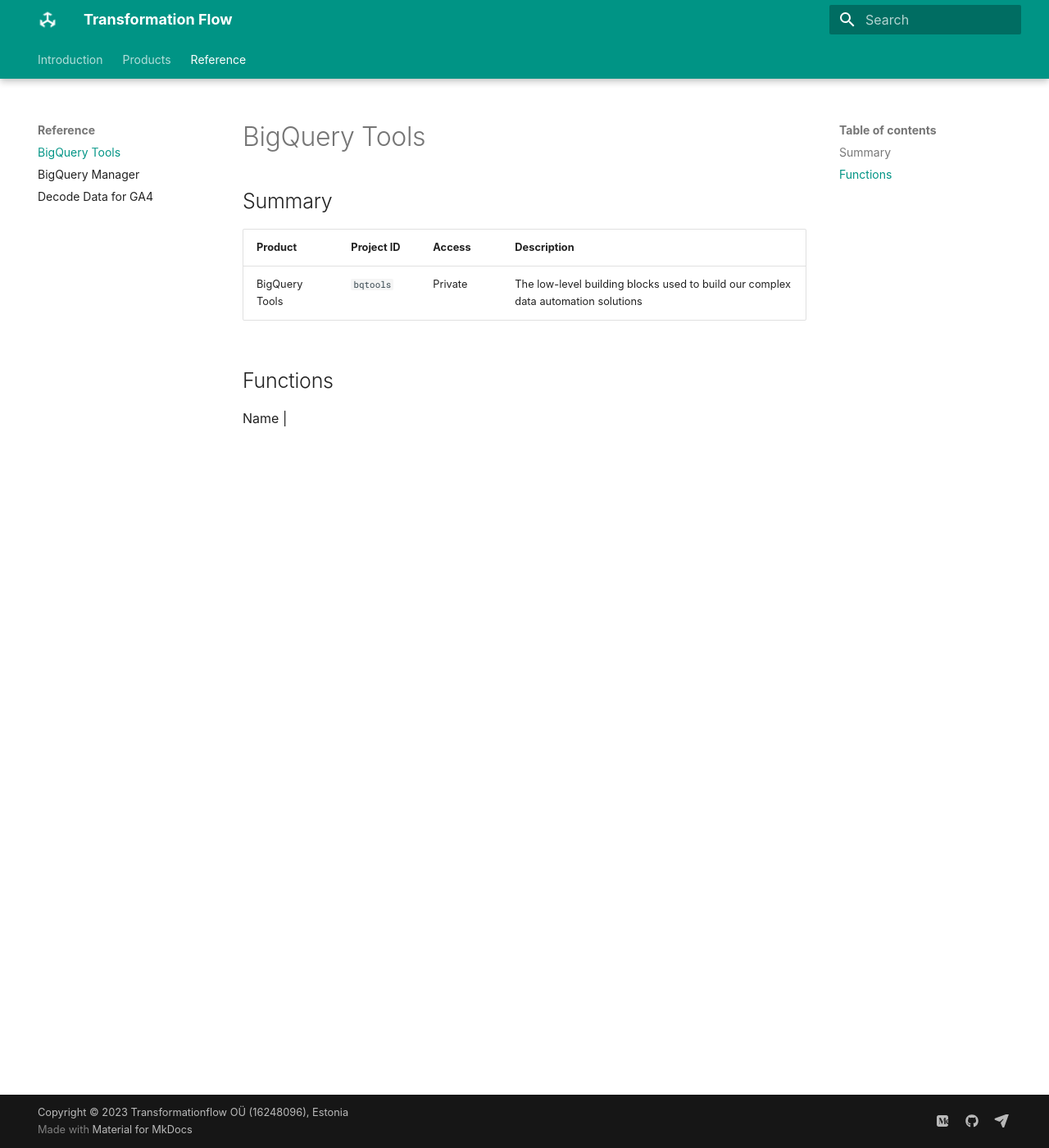
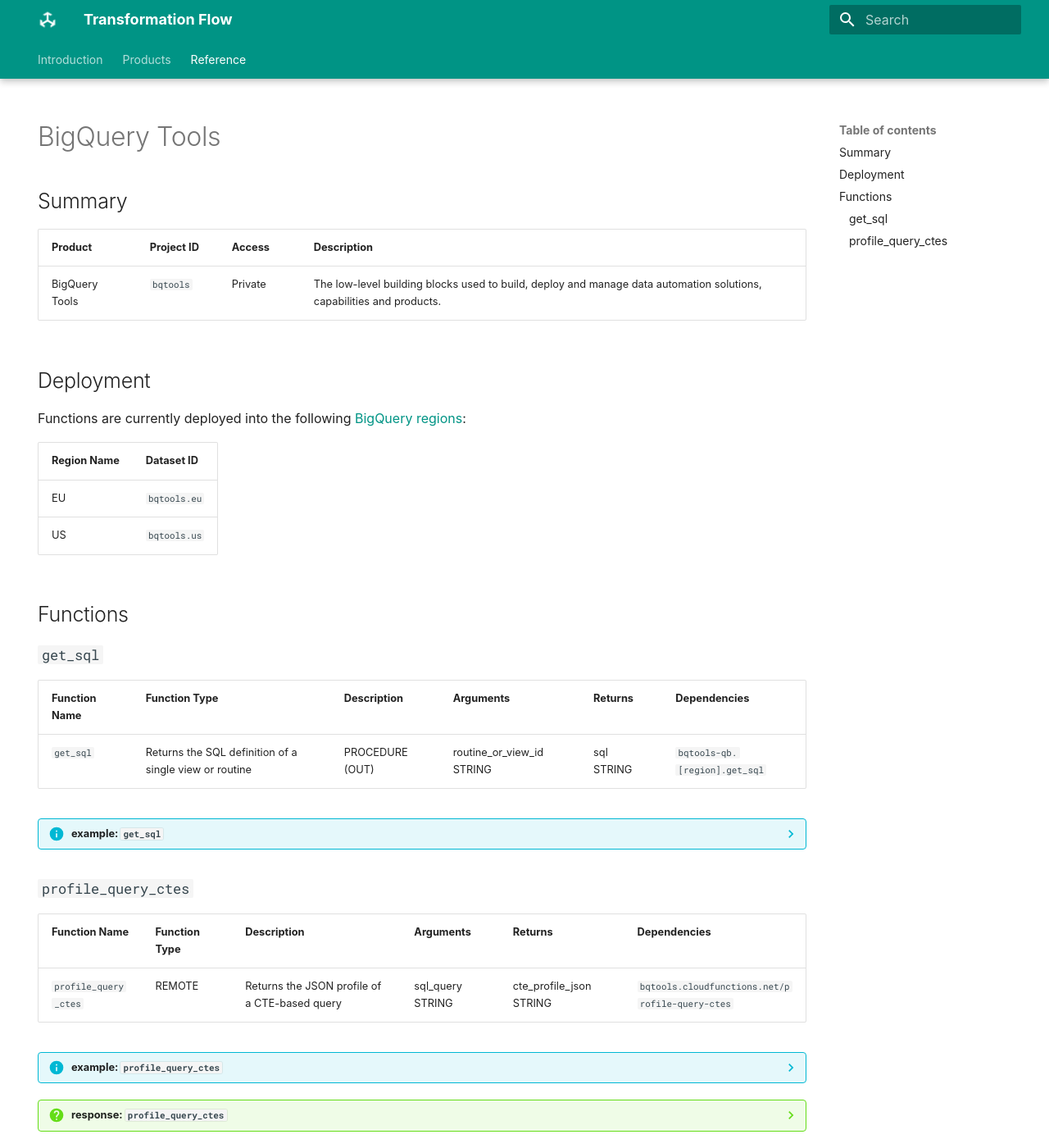
Before and after one commit to transformationflow/transformationflow.github.io, an MkDocs documentation site: the page built from docs/reference/bqtools.md, in a window 1280 px wide and 1400 px high. Shown: the whole window at 82% size. Built offline with MkDocs 1.6.1 and Material for MkDocs 9.7.7, drawn with Linux system fonts in a browser that asks for light colours; some web fonts are replaced; comment, search, counter and statistics services are not loaded.

Commit message:
bqtools update

````diff
--- a/docs/products.md
+++ b/docs/products.md
@@ -3,11 +3,13 @@
   - navigation
 ---
 
-# BigQuery Tools (`bqtools`)
-These functions are the low-level building blocks used to build our complex data automation solutions.
+# `bqtools`
+These functions are the low-level building blocks used to build, deploy and manage our complex data automation solutions.
 
-# BigQuery Manager (`bqmanager`)
-This suite of functions is used to build and deploy tools which support common BigQuery monitoring and management activities.
+# `bqmanager`
+This suite of functions is used to build and deploy tools which support common BigQuery monitoring, management and optimisation activities.
 
-# Decode Data for GA4 (`decodedata-ga4`)
-This product enables Google Analytics 4 users to automatically profile their data, build custom decoders based on stream contents, and deploy these custom decoders and bespoke logic to support modelling and querying GA4 data in BigQuery simply and efficiently. It can also build decoder functions based on the profile of multiple integrated GA4 properties, enabling realiable and robust integration of multiple GA4 properties.
+# `decodedata-ga4`
+This product enables Google Analytics 4 users to automatically profile their data, build custom decoders based on stream contents, and deploy these custom decoders and bespoke logic to support modelling and querying GA4 data in BigQuery simply and efficiently.
+
+It can also build decoder functions based on the profile of multiple integrated GA4 properties, enabling realiable and robust integration of multiple GA4 properties.
--- a/docs/reference/bqtools.md
+++ b/docs/reference/bqtools.md
@@ -1,7 +1,67 @@
+---
+hide:
+  - navigation
+---
+
 # Summary
 Product | Project ID | Access | Description
 -- | -- | -- | --
-BigQuery Tools | `bqtools` | Private | The low-level building blocks used to build our complex data automation solutions
+BigQuery Tools | `bqtools` | Private | The low-level building blocks used to build, deploy and manage data automation solutions, capabilities and products.
+
+
+# Deployment
+Functions are currently deployed into the following [BigQuery regions](https://cloud.google.com/bigquery/docs/locations):
+
+Region Name | Dataset ID
+--- | ---
+EU | `bqtools.eu`
+US | `bqtools.us`
+
 
 # Functions
-Name |
+## `get_sql`
+Function Name | Function Type | Description | Arguments | Returns | Dependencies
+--- | --- | --- | --- | --- | ---
+`get_sql` | Returns the SQL definition of a single view or routine | PROCEDURE (OUT) | routine_or_view_id STRING | sql STRING | `bqtools-qb.[region].get_sql`
+
+??? info "example: `get_sql`"
+    === "EU"
+        ```sql
+        DECLARE sql STRING;
+        CALL bqtools.eu.get_sql(routine_or_view_id, sql);
+        ```
+
+    === "US"
+        ```sql
+        DECLARE sql STRING;
+        CALL bqtools.us.get_sql(routine_or_view_id, sql);
+        ```
+
+## `profile_query_ctes`
+Function Name | Function Type | Description | Arguments | Returns | Dependencies
+--- | --- | --- | --- | --- | ---
+`profile_query_ctes` | REMOTE | Returns the JSON profile of a CTE-based query | sql_query STRING | cte_profile_json STRING | `bqtools.cloudfunctions.net/profile-query-ctes`
+
+??? info "example: `profile_query_ctes`"
+    === "EU"
+        ```sql
+        SELECT PARSE_JSON(bqtools.eu.profile_query_ctes(sql))
+        ```
+
+    === "US"
+        ```sql
+        SELECT PARSE_JSON(bqtools.us.profile_query_ctes(sql))
+        ```
+
+
+??? question "response: `profile_query_ctes`"
+    The response will be a JSON string representation of the `cte_profile`, containing an array of objects (`[{index, name, sql, dependencies},...]`), for example:
+    ```json
+    [
+    {"index": 0, "name": "get_data_a", "sql": "SELECT * FROM `project_id.dataset_name.table_a`", "dependencies": ["project_id.dataset_name.table_a"]},
+    {"index": 1, "name": "get_data_b", "sql": "SELECT * FROM `project_id.dataset_name.table_b`", "dependencies": ["project_id.dataset_name.table_b"]},
+    {"index": 2, "name": "union_all_data", "sql": "SELECT * FROM get_data_a UNION ALL SELECT * FROM get_data_b", "dependencies": ["get_data_a", "get_data_b"]}
+    ]
+    ```
+
+    This response can be converted into a JSON object using `PARSE_JSON` as in the example above.
````
Also changed, not shown: docs/index.md (+3 -3 lines), docs/reference/bqmanager.md (+6 -1 lines), docs/reference/decodedata.md (+5 -0 lines).
